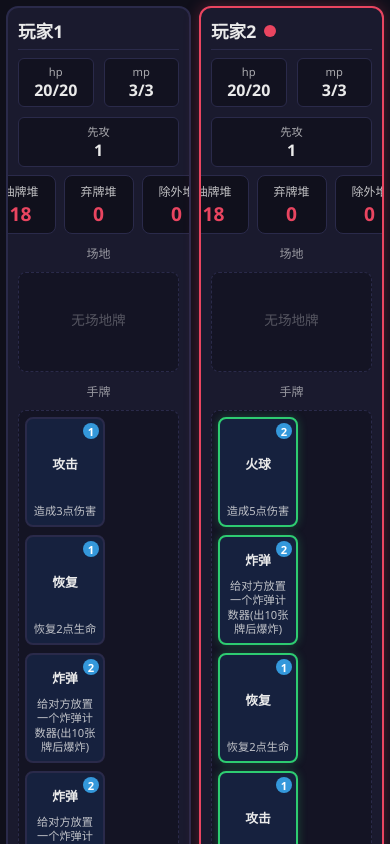
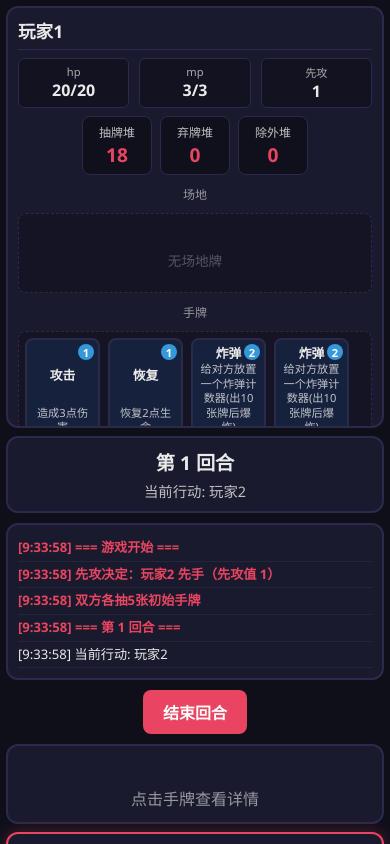
Before and after one commit to sky-sama/i-would-like-lemon, a plain HTML site: page newfolder/index.html in a window 390 px wide. Both pictures are taken after a click on the button "使用默认牌组开始". Shown: the top 844 px of the page. Drawn offline with Linux system fonts and the light colour scheme.

Commit message:
layout change

```diff
--- a/newfolder/index.html
+++ b/newfolder/index.html
@@ -21,12 +21,7 @@
       --keyword: #9b59b6;
     }
 
-    * {
-      box-sizing: border-box;
-      margin: 0;
-      padding: 0;
-    }
-
+* { box-sizing: border-box; margin: 0; padding: 0; }
     body {
       background: var(--bg);
       color: var(--text);
@@ -44,29 +39,15 @@
       gap: 20px;
       padding: 20px;
     }
-
-    #setup h1 {
-      font-size: 2.5rem;
-      color: var(--accent);
-      text-align: center;
-    }
-
-    #setup p {
-      text-align: center;
-      max-width: 600px;
-      line-height: 1.6;
-      opacity: 0.8;
-    }
-
+#setup h1 { font-size: 2.5rem; color: var(--accent); text-align: center; }
+#setup p { text-align: center; max-width: 600px; line-height: 1.6; opacity: 0.8; }
     #setup .btn-group {
       display: flex;
       gap: 12px;
       flex-wrap: wrap;
       justify-content: center;
     }
-
-    #setup button,
-    #setup label {
+#setup button, #setup label {
       padding: 12px 32px;
       font-size: 1.1rem;
       background: var(--accent);
@@ -77,17 +58,8 @@
       transition: transform 0.2s, background 0.2s;
       display: inline-block;
     }
-
-    #setup button:hover,
-    #setup label:hover {
-      transform: scale(1.05);
-      background: #ff6b81;
-    }
-
-    #setup label input {
-      display: none;
-    }
-
+#setup button:hover, #setup label:hover { transform: scale(1.05); background: #ff6b81; }
+#setup label input { display: none; }
     #setup .file-hint {
       font-size: 0.85rem;
       opacity: 0.6;
@@ -128,6 +100,7 @@
       transition: border-color 0.3s;
       min-width: 0;
       overflow: hidden;
+  max-height: 100%;
     }
 
     .player-panel.active-turn {
@@ -170,6 +143,8 @@
       font-size: 0.9rem;
       flex-shrink: 0;
       flex-wrap: wrap;
+  max-height: 80px;
+  overflow-y: auto;
     }
 
     .stat-box {
@@ -197,6 +172,7 @@
       gap: 8px;
       justify-content: center;
       flex-shrink: 0;
+  flex-wrap: wrap;
     }
 
     .zone-pile {
@@ -240,9 +216,9 @@
       overflow-x: auto;
       overflow-y: hidden;
       padding: 6px;
-      min-height: 100px;
-      max-height: 120px;
-      background: rgba(0, 0, 0, 0.2);
+  min-height: 80px;
+  max-height: 140px;
+  background: rgba(0,0,0,0.2);
       border-radius: 8px;
       border: 1px dashed var(--border);
       align-items: flex-start;
@@ -264,13 +240,14 @@
       overflow-x: auto;
       overflow-y: hidden;
       padding: 6px;
-      min-height: 120px;
-      max-height: 140px;
-      background: rgba(0, 0, 0, 0.2);
+  min-height: 100px;
+  max-height: 160px;
+  background: rgba(0,0,0,0.2);
       border-radius: 8px;
       border: 1px dashed var(--border);
       align-items: flex-start;
       flex-shrink: 0;
+  flex: 1;
     }
 
     .hand-area:empty::after {
@@ -378,6 +355,7 @@
       gap: 10px;
       min-width: 0;
       overflow: hidden;
+  max-height: 100%;
     }
 
     .game-info {
@@ -469,18 +447,12 @@
       border-radius: 12px;
       border: 2px solid var(--border);
       padding: 10px;
-      min-height: 100px;
-      max-height: 180px;
+  min-height: 80px;
+  max-height: 200px;
       overflow-y: auto;
       flex-shrink: 0;
-    }
-
-    .card-detail h3 {
-      color: var(--accent);
-      margin-bottom: 6px;
-      font-size: 1rem;
-    }
-
+}
+.card-detail h3 { color: var(--accent); margin-bottom: 6px; font-size: 1rem; }
     .card-detail .detail-row {
       display: flex;
       justify-content: space-between;
@@ -565,53 +537,59 @@
 
     @media (max-width: 900px) {
       #game {
-        grid-template-columns: 1fr 280px 1fr;
+    grid-template-columns: 1fr 240px 1fr;
         gap: 8px;
         padding: 6px;
       }
-
-      .card {
-        width: 80px;
-        min-width: 80px;
-        height: 110px;
-      }
-
-      .card-name {
-        font-size: 0.8rem;
-      }
+  .card { width: 80px; min-width: 80px; height: 110px; }
+  .card-name { font-size: 0.8rem; }
+  .stats { max-height: 70px; }
+  .hand-area { max-height: 140px; }
     }
 
     @media (max-width: 700px) {
       #game {
-        grid-template-columns: 1fr 1fr;
-        grid-template-rows: auto auto;
+    grid-template-columns: 1fr;
+    grid-template-rows: auto auto auto;
         grid-template-areas:
-          "p1 p2"
-          "center center";
+      "p1"
+      "center"
+      "p2";
         overflow-y: auto;
         height: auto;
         min-height: 100vh;
-      }
-
-      #p1-panel {
-        grid-area: p1;
-      }
-
-      #p2-panel {
-        grid-area: p2;
-      }
-
-      .center-panel {
-        grid-area: center;
-      }
-
-      .hand-area,
-      .field-area {
+    gap: 8px;
+    padding: 6px;
+  }
+  #p1-panel { grid-area: p1; max-height: 50vh; }
+  #p2-panel { grid-area: p2; max-height: 50vh; }
+  .center-panel { grid-area: center; }
+  .hand-area, .field-area {
         flex-wrap: wrap;
         overflow-x: hidden;
         overflow-y: auto;
-        max-height: none;
-      }
+    max-height: 140px;
+  }
+  .card { width: 75px; min-width: 75px; height: 105px; }
+  .stats { max-height: 60px; }
+}
+@media (min-width: 1400px) {
+  #game {
+    grid-template-columns: 1fr 400px 1fr;
+    gap: 16px;
+    padding: 14px;
+  }
+  .card { width: 100px; min-width: 100px; height: 130px; }
+}
+
+@media (min-width: 1800px) {
+  #game {
+    grid-template-columns: 1fr 480px 1fr;
+    gap: 20px;
+    padding: 18px;
+      }
+  .card { width: 110px; min-width: 110px; height: 145px; }
+  .hand-area { max-height: 180px; }
     }
   </style>
 </head>
```
